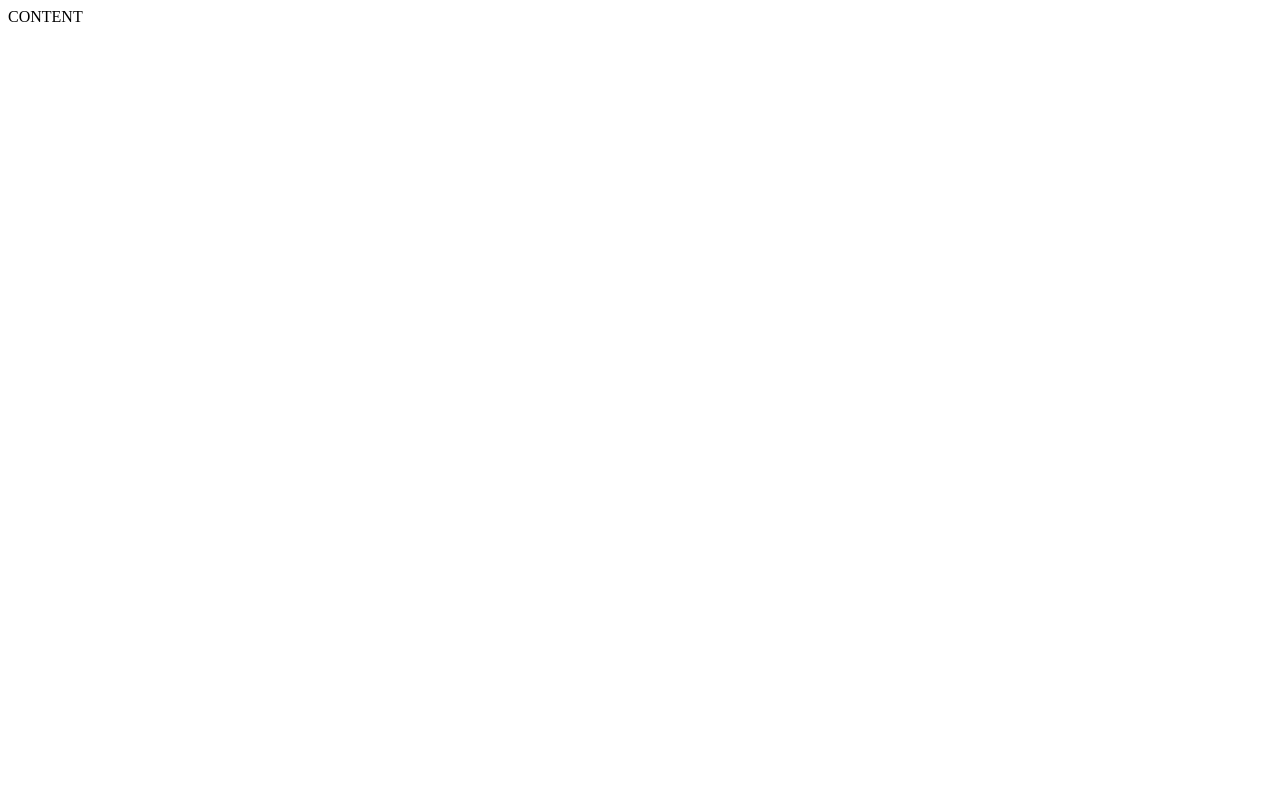
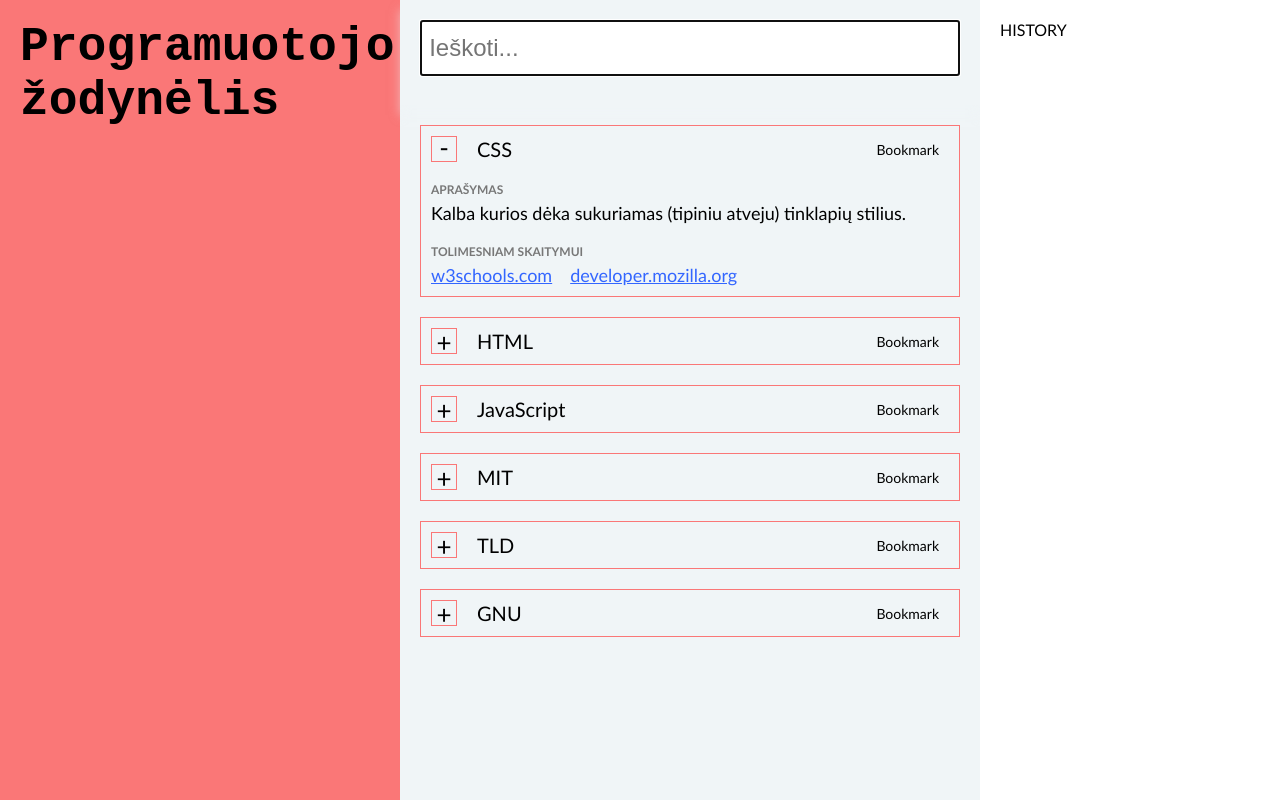
Before and after one commit to belauzas/dic, a website: page index.html in a window 1280 px wide. Drawn offline with Linux system fonts and the light colour scheme.

Commit message:
Initial commit

```diff
--- /dev/null
+++ b/css/main.css
@@ -0,0 +1,138 @@
+:root {
+    --color-1: #fa7777;
+    --color-2: #f0f5f7;
+    --color-2-50: #f0f5f780;
+    --color-3: #fff;
+}
+
+body,
+body * {
+    margin: 0;
+    padding: 0;
+    vertical-align: top;
+    box-sizing: border-box;
+}
+
+body {
+    display: grid;
+    height: 100vh;
+    grid-template-columns: 400px 1fr 300px;
+    grid-template-areas: 'about content history';
+    font-family: 'Gill Sans', 'Gill Sans MT', Calibri, 'Trebuchet MS',
+        sans-serif;
+}
+
+.pad {
+    padding: 20px;
+}
+
+.main-title {
+    font-family: monospace;
+    font-size: 48px;
+}
+
+.container.about {
+    grid-area: about;
+    background-color: var(--color-1);
+}
+.container.content {
+    grid-area: content;
+    background-color: var(--color-2);
+}
+.container.history {
+    grid-area: history;
+    background-color: var(--color-3);
+}
+
+form {
+    height: 105px;
+    font-size: 24px;
+    box-shadow: 0 10px 10px var(--color-2-50);
+}
+form > label {
+    display: none;
+}
+form > input {
+    width: 100%;
+    font-size: 1em;
+    padding: 0.5em 0.3em;
+}
+
+.dictionary {
+    display: flex;
+    flex-direction: column;
+    gap: 20px;
+    height: calc(100vh - 105px);
+    overflow: scroll;
+}
+
+article {
+    display: flex;
+    max-width: 600px;
+    flex-direction: column;
+    gap: 10px;
+    font-size: 20px;
+    border: 1px solid var(--color-1);
+}
+article > .top {
+    display: flex;
+    justify-content: space-between;
+    align-items: center;
+    padding: 10px 20px 10px 10px;
+}
+article > .top > .title {
+    display: flex;
+    align-items: center;
+    gap: 1em;
+    font-size: 1em;
+    cursor: pointer;
+}
+article .title > span,
+article.expand .title > span.collapse {
+    display: inline-block;
+    width: 1em;
+    height: 1em;
+    border: 1px solid var(--color-1);
+    font-size: 1.3em;
+    line-height: 1em;
+    text-align: center;
+}
+article.expand .title > span.expand,
+article .title > span.collapse {
+    display: none;
+}
+article.expand .title > span.collapse {
+    line-height: 0.8em;
+}
+article > .top > .actions {
+    font-size: 0.7em;
+}
+
+article > .details {
+    display: none;
+    padding: 0 10px 10px;
+}
+article.expand > .details {
+    display: flex;
+    flex-direction: column;
+    gap: 20px;
+}
+article .group {
+    display: flex;
+    flex-direction: column;
+    gap: 5px;
+}
+article .group > .sub-title {
+    text-transform: uppercase;
+    font-size: 12px;
+    font-weight: bold;
+    color: #777;
+}
+article .group > .sub-content {
+    font-size: 18px;
+    color: #000;
+}
+article .sub-content > a {
+    margin-right: 1em;
+    color: #36f;
+}
--- /dev/null
+++ b/data/dic.js
@@ -0,0 +1,45 @@
+// {
+//     name: 'Title',
+//     desc: 'Detailed description',
+//     syn: [synonym list],
+//     more: [External links to read more],
+// }
+
+export default [
+    {
+        name: 'CSS',
+        desc: 'Kalba kurios dėka sukuriamas (tipiniu atveju) tinklapių stilius.',
+        syn: [],
+        more: ['https://www.w3schools.com/css/', 'https://developer.mozilla.org/en-US/docs/Web/CSS'],
+    },
+    {
+        name: 'HTML',
+        desc: 'Kalba kurios dėka sukuriamas (tipiniu atveju) tinklapių turinys.',
+        syn: [],
+        more: ['https://www.w3schools.com/html/', 'https://developer.mozilla.org/en-US/docs/Web/HTML'],
+    },
+    {
+        name: 'JavaScript',
+        desc: 'Kalba kurios dėka sukuriamas (tipiniu atveju) tinklapių turinio interaktyvus, atliekami duomenų mainai su serveriu.',
+        syn: ['JS'],
+        more: ['https://www.w3schools.com/js/', 'https://developer.mozilla.org/en-US/docs/Web/JavaScript'],
+    },
+    {
+        name: 'MIT',
+        desc: 'Licencija',
+        syn: [],
+        more: ['https://opensource.org/licenses/MIT'],
+    },
+    {
+        name: 'TLD',
+        desc: 'Top-level domain. Pagrindinė URL dalis.',
+        syn: [],
+        more: ['https://en.wikipedia.org/wiki/Top-level_domain'],
+    },
+    {
+        name: 'GNU',
+        desc: 'GNU yra rekursinis akronimas "GNU\'s Not Unix!"',
+        syn: [],
+        more: ['https://en.wikipedia.org/wiki/GNU', 'https://www.gnu.org/'],
+    },
+]
--- a/index.html
+++ b/index.html
@@ -6,10 +6,24 @@
     <meta http-equiv="X-UA-Compatible" content="IE=edge">
     <meta name="viewport" content="width=device-width, initial-scale=1.0">
     <title>Dic</title>
+    <link rel="stylesheet" href="./css/main.css">
 </head>
 
 <body>
-    CONTENT
+    <aside class="container about pad">
+        <h1 class="main-title">Programuotojo žodynėlis</h1>
+    </aside>
+    <main class="container content">
+        <form class="pad">
+            <label for="search">Search the developers dictionary</label>
+            <input id="search" type="search" placeholder="Ieškoti...">
+        </form>
+        <section id="dictionary" class="dictionary pad"></section>
+    </main>
+    <aside class="container history pad">
+        HISTORY
+    </aside>
+    <script src="./js/main.js" type="module" defer></script>
 </body>
 
 </html>
--- /dev/null
+++ b/js/Item.js
@@ -0,0 +1,143 @@
+/**
+* @typedef Data
+* @type {object}
+* @property {string} data.name Pavadinimas
+* @property {string} data.desc Aprasymas
+* @property {[string]} data.syn Sinonimai
+* @property {[string]} data.more Nuorodos
+*/
+
+class Item {
+    /**
+     * @param {Data} data Objekto duomenys
+     * @param {HTMLElement} parentDOM Tevinis elementas, kuriame bus kuriamas turinys
+     * @param {number} id Elemento ID
+     */
+    constructor(data, parentDOM, id) {
+        /** @private {Data} */
+        this.data = data;
+        /** @private {number} */
+        this.id = id;
+        /** @private {HTMLElement} */
+        this.parentDOM = parentDOM;
+        /** @private {HTMLElement|null} */
+        this.DOM = null;
+        /** @private {HTMLElement|null} */
+        this.titleDOM = null;
+
+        this.render();
+    }
+
+    group(title, content) {
+        return `<div class="group">
+                    <p class="sub-title">${title}</p>
+                    <p class="sub-content">${content}</p>
+                </div>`;
+    }
+
+    /**
+     * @returns {string} HTML
+     */
+    synonyms() {
+        let HTML = '';
+        if (this.data.syn && this.data.syn.length > 0) {
+            HTML = this.group('Sinonimai', this.data.syn.join(', '));
+        }
+        return HTML;
+    }
+
+    /**
+     * @returns {string} HTML
+     */
+    more() {
+        let HTML = '';
+        if (this.data.more && this.data.more.length > 0) {
+            for (const link of this.data.more) {
+                const url = new URL(link);
+                const domain = url.hostname.split('www.').at(-1);
+                HTML += `<a href="${url.href}" target="_blank">${domain}</a>`;
+            }
+            HTML = this.group('Tolimesniam skaitymui', HTML);
+        }
+        return HTML;
+    }
+
+    show() {
+        if (this.DOM) {
+            this.DOM.style.display = 'block';
+        }
+    }
+
+    hide() {
+        if (this.DOM) {
+            this.DOM.style.display = 'none';
+        }
+    }
+
+    expand() {
+        this.DOM.classList.toggle('expand');
+    }
+
+    render() {
+        const id = `item-${this.id}`;
+        const HTML = `<article id="${id}" class="">
+                        <div class="top">
+                            <div class="title">
+                                <span class="expand">+</span>
+                                <span class="collapse">-</span>
+                                <p class="">${this.data.name}</p>
+                            </div>
+                            <div class="actions">
+                                <span>Bookmark</span>
+                            </div>
+                        </div>
+                        <div class="details">
+                            ${this.synonyms()}
+                            ${this.group('Aprašymas', this.data.desc)}
+                            ${this.more()}
+                        </div>
+                    </article>`;
+        this.parentDOM.insertAdjacentHTML('beforeend', HTML);
+
+        this.DOM = this.parentDOM.querySelector('#' + id);
+        const titleDOM = this.DOM.querySelector('.title');
+
+        titleDOM.addEventListener('click', this.expand.bind(this));
+    }
+
+    search(text) {
+        if (text === '') {
+            return this.show();
+        }
+
+        text = text.toLowerCase();
+        const inTitle = this.data.name.toLowerCase().includes(text);
+        const inDesc = this.data.desc.toLowerCase().includes(text);
+        let inSynonyms = false;
+        if (this.data.syn && this.data.syn.length > 0) {
+            for (const item of this.data.syn) {
+                if (item.toLowerCase().includes(text)) {
+                    inSynonyms = true;
+                    break;
+                }
+            }
+        }
+        let inMoreLinks = false;
+        if (this.data.more && this.data.more.length > 0) {
+            for (const item of this.data.more) {
+                if (item.toLowerCase().includes(text)) {
+                    inMoreLinks = true;
+                    break;
+                }
+            }
+        }
+
+        if (inTitle || inDesc || inSynonyms || inMoreLinks) {
+            this.show();
+        } else {
+            this.hide();
+        }
+    }
+}
+
+export { Item }
--- /dev/null
+++ b/js/list.js
@@ -0,0 +1,32 @@
+import { Item } from "./Item.js";
+
+function dictionaryInit(dic) {
+    /** @type {HTMLElement} */
+    const dictionaryDOM = document.getElementById('dictionary');
+    /** @type {[Item]} */
+    const dictionary = [];
+
+    let id = 0;
+    for (const d of dic) {
+        const item = new Item(d, dictionaryDOM, ++id);
+        dictionary.push(item);
+    }
+
+    dictionary[0].expand();
+
+
+
+    /** @type {HTMLElement} */
+    const inputDOM = document.getElementById('search');
+    inputDOM.focus();
+
+    inputDOM.addEventListener('keyup', (e) => {
+        e.preventDefault();
+        const text = inputDOM.value;
+        for (const item of dictionary) {
+            item.search(text);
+        }
+    })
+}
+
+export { dictionaryInit }
--- /dev/null
+++ b/js/main.js
@@ -0,0 +1,13 @@
+import dic from '../data/dic.js';
+import { dictionaryInit } from './list.js';
+
+const repoURL = 'https://raw.githubusercontent.com/belauzas/dic/master/package.json';
+
+fetch(repoURL)
+    .then()
+    .catch((e) => {
+        console.log(e);
+    })
+
+
+dictionaryInit(dic);
```
Also changed, not shown: README.md (added).
